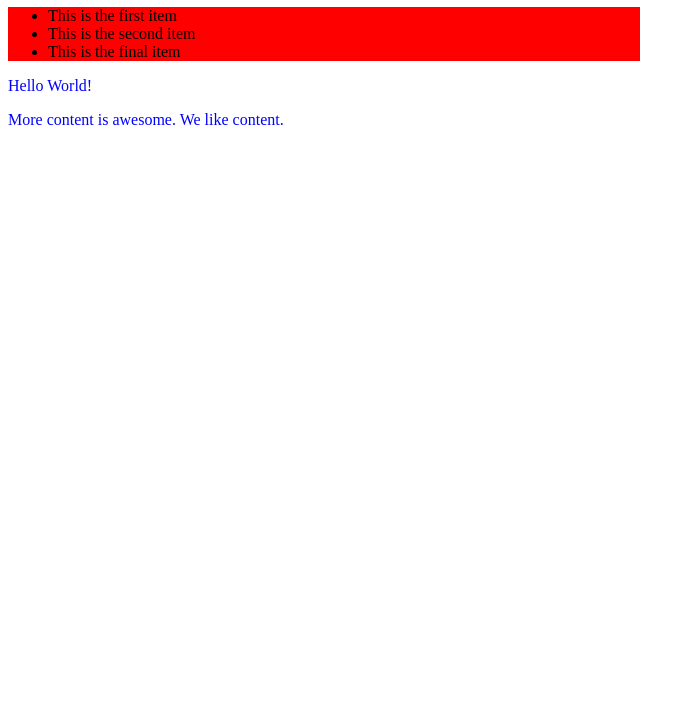
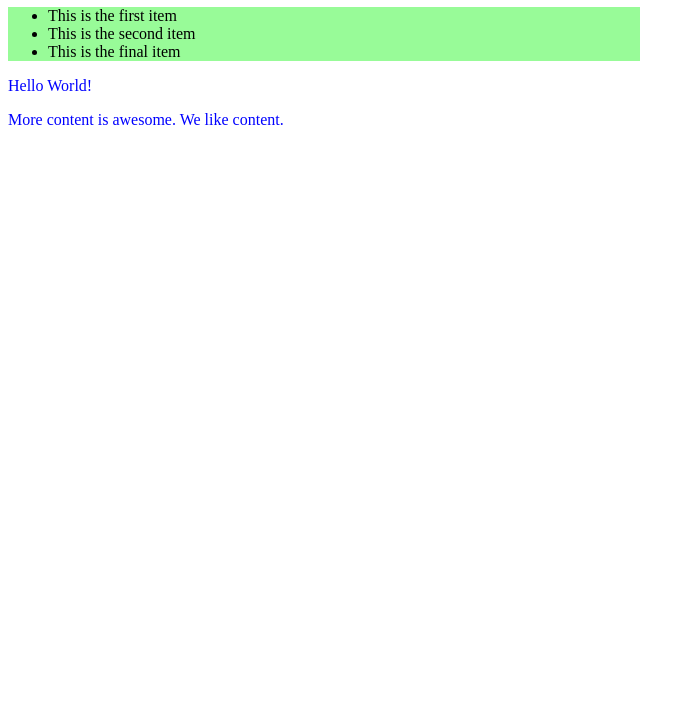
Before and after one commit to woejilliams/woejilliams.github.io, a plain HTML site: page index.html in a window 1280 px wide. Shown: the part 73-800 px from the top of the page, without its empty margins (0-695 px from the left). Drawn offline with Linux system fonts and the light colour scheme.

Commit message:
Update style.css

```diff
--- a/style.css
+++ b/style.css
@@ -3,6 +3,6 @@ p {
 }
 
 nav {
-  background-color : red;
+  background-color : palegreen;
   width : 50%;
 }
```
